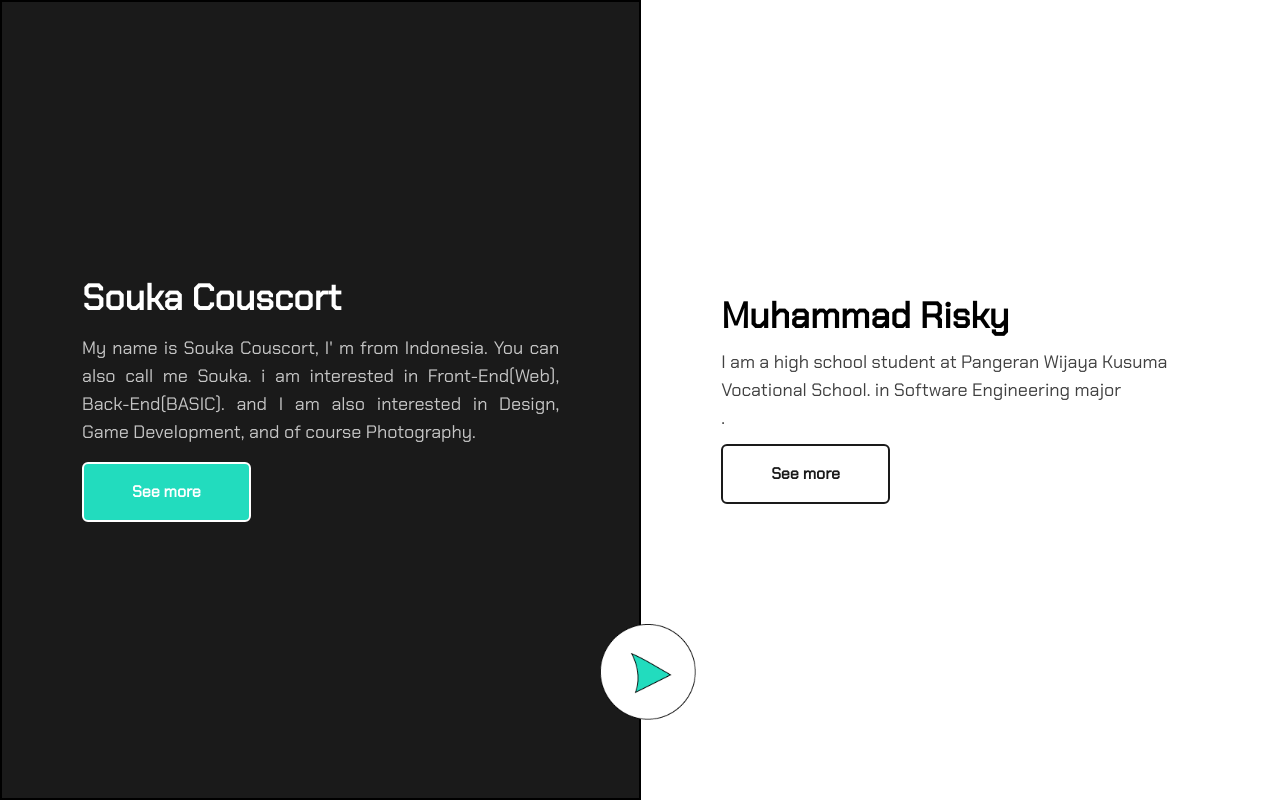
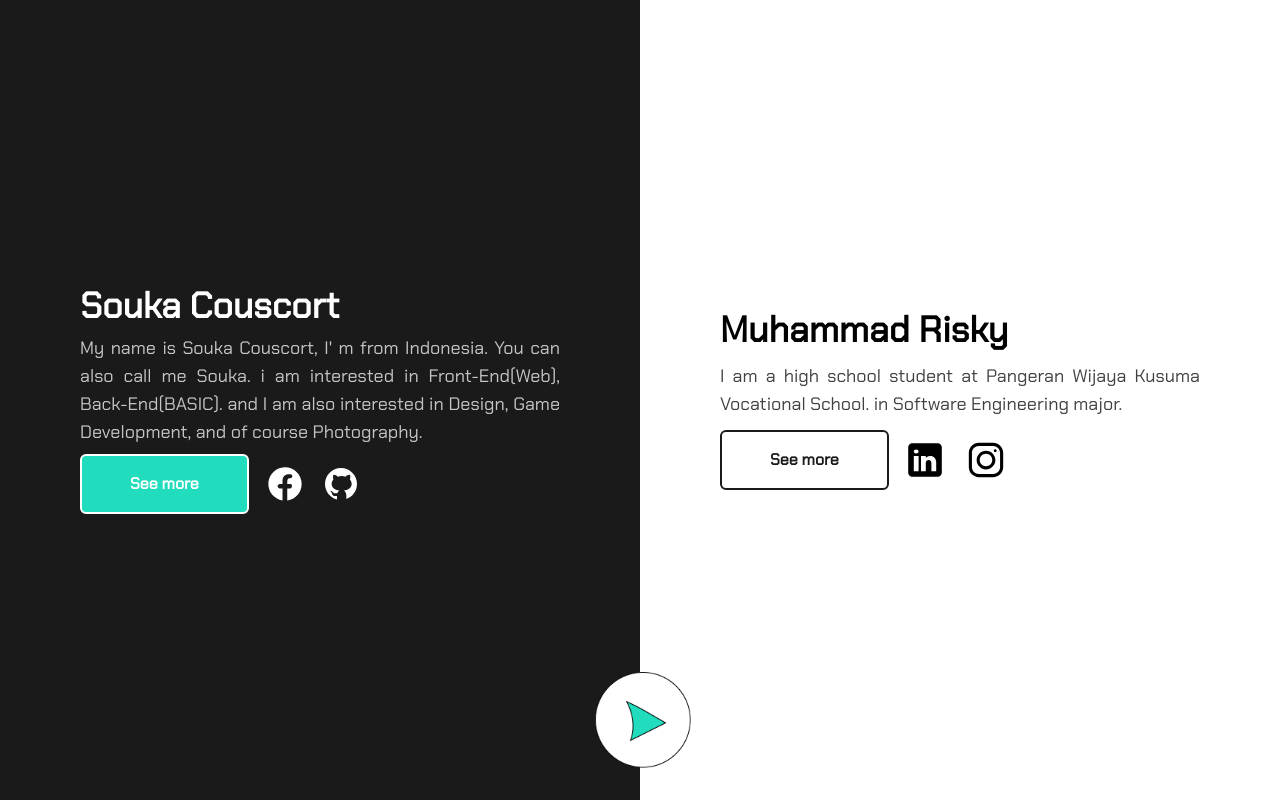
Before and after one commit to Souka-Couscort/portofolio, a website: page index.html in a window 1280 px wide. Drawn offline with Linux system fonts and the light colour scheme.

Commit message:
fix: fix landing page

```diff
--- a/index.html
+++ b/index.html
@@ -12,23 +12,50 @@
   <body style="font-family: 'Chakra Petch', sans-serif">
     <div>
       <div class="w-full h-screen">
-        <div class="w-full h-full flex flex-col items-center lg:flex-row-reverse">
-          <div class="w-full h-1/2 lg:h-screen flex flex-col justify-center px-4 py-2 lg:px-20 lg:py-4 space-y-3">
+        <div class=" w-full h-full flex flex-col items-center lg:flex-row-reverse ">
+          <div class="w-full h-1/2 lg:h-screen flex flex-col justify-center items-center lg:items-start px-4 py-2 lg:px-20 lg:py-4 space-y-3 lg:w-1/2">
             <h1 class="font-bold text-3xl md:text-4xl">Muhammad Risky</h1>
-            <p class="text-base text-black/75 font-normal md:text-lg">I am a high school student at Pangeran Wijaya Kusuma <span class="lg:block">Vocational School. in Software Engineering major</span>.</p>
-            <a href="risky.html" class="w-max block text-dark font-semibold border-dark border-2 rounded-md bg-white px-8 py-2 mt-8 hover:bg-btn hover:text-white duration-300 md:py-4 md:px-12">See more</a>
+            <p class="w-[80%] text-center text-base text-black/75 font-normal md:text-lg lg:text-justify lg:w-full">I am a high school student at Pangeran Wijaya Kusuma <span>Vocational School. in Software Engineering major.</span></p>
+            <div class="flex space-x-4 items-center">
+              <a href="risky.html" class="text-dark font-semibold border-dark border-2 rounded-md bg-white px-8 py-2 hover:bg-btn hover:text-white duration-300 md:py-4 md:px-12">See more</a>
+              <a href="https://www.linkedin.com/in/muhammad-risky-25822a234/" target="_blank" class="hover:-translate-y-4 duration-200">
+                <svg xmlns="http://www.w3.org/2000/svg" x="0px" y="0px" width="40" height="40" viewBox="0 0 50 50">
+                  <path d="M41,4H9C6.24,4,4,6.24,4,9v32c0,2.76,2.24,5,5,5h32c2.76,0,5-2.24,5-5V9C46,6.24,43.76,4,41,4z M17,20v19h-6V20H17z M11,14.47c0-1.4,1.2-2.47,3-2.47s2.93,1.07,3,2.47c0,1.4-1.12,2.53-3,2.53C12.2,17,11,15.87,11,14.47z M39,39h-6c0,0,0-9.26,0-10 c0-2-1-4-3.5-4.04h-0.08C27,24.96,26,27.02,26,29c0,0.91,0,10,0,10h-6V20h6v2.56c0,0,1.93-2.56,5.81-2.56 c3.97,0,7.19,2.73,7.19,8.26V39z"></path>
+              </svg>
+                </svg>
+              </a>
+              <a href="https://www.instagram.com/riskymuhamad352/" target="_blank" class="hover:-translate-y-4 duration-200">
+                <svg xmlns="http://www.w3.org/2000/svg" x="0px" y="0px" width="50" height="50" viewBox="0 0 32 32">
+                  <path d="M 11.46875 5 C 7.917969 5 5 7.914063 5 11.46875 L 5 20.53125 C 5 24.082031 7.914063 27 11.46875 27 L 20.53125 27 C 24.082031 27 27 24.085938 27 20.53125 L 27 11.46875 C 27 7.917969 24.085938 5 20.53125 5 Z M 11.46875 7 L 20.53125 7 C 23.003906 7 25 8.996094 25 11.46875 L 25 20.53125 C 25 23.003906 23.003906 25 20.53125 25 L 11.46875 25 C 8.996094 25 7 23.003906 7 20.53125 L 7 11.46875 C 7 8.996094 8.996094 7 11.46875 7 Z M 21.90625 9.1875 C 21.402344 9.1875 21 9.589844 21 10.09375 C 21 10.597656 21.402344 11 21.90625 11 C 22.410156 11 22.8125 10.597656 22.8125 10.09375 C 22.8125 9.589844 22.410156 9.1875 21.90625 9.1875 Z M 16 10 C 12.699219 10 10 12.699219 10 16 C 10 19.300781 12.699219 22 16 22 C 19.300781 22 22 19.300781 22 16 C 22 12.699219 19.300781 10 16 10 Z M 16 12 C 18.222656 12 20 13.777344 20 16 C 20 18.222656 18.222656 20 16 20 C 13.777344 20 12 18.222656 12 16 C 12 13.777344 13.777344 12 16 12 Z"></path>
+                  </svg>
+              </a>
+            </div>
           </div>
           <!-- BTN -->
-          <a href="about.html" class="absolute bottom-1/2 lg:bottom-20 lg:-translate-y-0 left-1/2 -translate-x-10 translate-y-10">
-            <img src="public/1x/btn.png" class="w-20 md:w-24 aspect-square hover:scale-110 duration-300" alt="btn" />
+          <a href="about.html" class="fixed lg:right-[46%] flex h-screen items-center lg:items-end">
+            <img src="public/1x/btn.png" class="w-20 md:w-24 aspect-square hover:scale-110 duration-300 lg:-translate-y-8" alt="btn" />
           </a>
           <!-- END BTN -->
-          <div class="w-full h-1/2 lg:h-screen flex flex-col justify-center border-2 border-black px-4 py-2 lg:px-20 lg:py-4 bg-dark space-y-4">
+
+
+          <div class="w-full h-1/2 flex flex-col justify-center items-center lg:h-screen p-4 lg:px-20 lg:py-4 bg-dark lg:w-1/2 space-y-2 lg:items-start">
             <h1 class="font-bold text-3xl text-white md:text-4xl">Souka Couscort</h1>
-            <p class="text-base font-normal text-white/75 md:text-lg text-justify">
+            <p class="w-[80%] text-base font-normal text-white/75 md:text-lg text-center lg:w-full lg:text-justify">
               My name is Souka Couscort, I' m from Indonesia. You can also call me Souka. i am interested in Front-End(Web), Back-End(BASIC). and I am also interested in Design, Game Development, and of course Photography.
             </p>
-            <a href="souka.html" class="w-max block text-white font-semibold border-white border-2 rounded-md bg-btn px-8 py-2 mt-8 hover:bg-dark hover:text-btn duration-300 md:py-4 md:px-12">See more</a>
+            <div class="flex space-x-4 items-center">
+              <a href="souka.html" class="w-max block text-white font-semibold border-white border-2 rounded-md bg-btn px-8 py-2 hover:bg-dark hover:text-btn duration-300 md:py-4 md:px-12">See more</a>
+              <a href="" class="hover:-translate-y-4 duration-200">
+                <svg xmlns="http://www.w3.org/2000/svg" x="0px" y="0px" width="40" height="40" viewBox="0,0,256,256">
+                  <g fill="#ffffff" fill-rule="nonzero" stroke="none" stroke-width="1" stroke-linecap="butt" stroke-linejoin="miter" stroke-miterlimit="10" stroke-dasharray="" stroke-dashoffset="0" font-family="none" font-weight="none" font-size="none" text-anchor="none" style="mix-blend-mode: normal"><g transform="scale(10.66667,10.66667)"><path d="M11.666,2.005c-5.046,0.165 -9.292,4.246 -9.641,9.283c-0.369,5.329 3.442,9.832 8.481,10.589v-7.227h-1.614c-0.726,0 -1.314,-0.588 -1.314,-1.314v0c0,-0.726 0.588,-1.314 1.314,-1.314h1.613v-1.749c0,-2.896 1.411,-4.167 3.818,-4.167c0.357,0 0.662,0.008 0.921,0.021c0.636,0.031 1.129,0.561 1.129,1.198v0c0,0.663 -0.537,1.2 -1.2,1.2h-0.442c-1.022,0 -1.379,0.969 -1.379,2.061v1.437h1.87c0.591,0 1.043,0.527 0.953,1.111l-0.108,0.701c-0.073,0.47 -0.477,0.817 -0.953,0.817h-1.762v7.247c4.883,-0.663 8.648,-4.837 8.648,-9.899c0,-5.634 -4.659,-10.179 -10.334,-9.995z"></path></g></g>
+                  </svg>
+              </a>
+              <a href="https://github.com/Souka-Couscort" target="_blank" class="hover:-translate-y-4 duration-200">
+                <svg xmlns="http://www.w3.org/2000/svg" x="0px" y="0px" width="40" height="40" viewBox="0,0,256,256">
+                  <g fill="#ffffff" fill-rule="nonzero" stroke="none" stroke-width="1" stroke-linecap="butt" stroke-linejoin="miter" stroke-miterlimit="10" stroke-dasharray="" stroke-dashoffset="0" font-family="none" font-weight="none" font-size="none" text-anchor="none" style="mix-blend-mode: normal"><g transform="scale(8.53333,8.53333)"><path d="M15,3c-6.627,0 -12,5.373 -12,12c0,5.623 3.872,10.328 9.092,11.63c-0.056,-0.162 -0.092,-0.35 -0.092,-0.583v-2.051c-0.487,0 -1.303,0 -1.508,0c-0.821,0 -1.551,-0.353 -1.905,-1.009c-0.393,-0.729 -0.461,-1.844 -1.435,-2.526c-0.289,-0.227 -0.069,-0.486 0.264,-0.451c0.615,0.174 1.125,0.596 1.605,1.222c0.478,0.627 0.703,0.769 1.596,0.769c0.433,0 1.081,-0.025 1.691,-0.121c0.328,-0.833 0.895,-1.6 1.588,-1.962c-3.996,-0.411 -5.903,-2.399 -5.903,-5.098c0,-1.162 0.495,-2.286 1.336,-3.233c-0.276,-0.94 -0.623,-2.857 0.106,-3.587c1.798,0 2.885,1.166 3.146,1.481c0.896,-0.307 1.88,-0.481 2.914,-0.481c1.036,0 2.024,0.174 2.922,0.483c0.258,-0.313 1.346,-1.483 3.148,-1.483c0.732,0.731 0.381,2.656 0.102,3.594c0.836,0.945 1.328,2.066 1.328,3.226c0,2.697 -1.904,4.684 -5.894,5.097c1.098,0.573 1.899,2.183 1.899,3.396v2.734c0,0.104 -0.023,0.179 -0.035,0.268c4.676,-1.639 8.035,-6.079 8.035,-11.315c0,-6.627 -5.373,-12 -12,-12z"></path></g></g>
+                  </svg>
+              </a>
+            </div>
           </div>
         </div>
       </div>
```
Also changed, not shown: risky.html (+4 -4 lines), dist/output.css.
